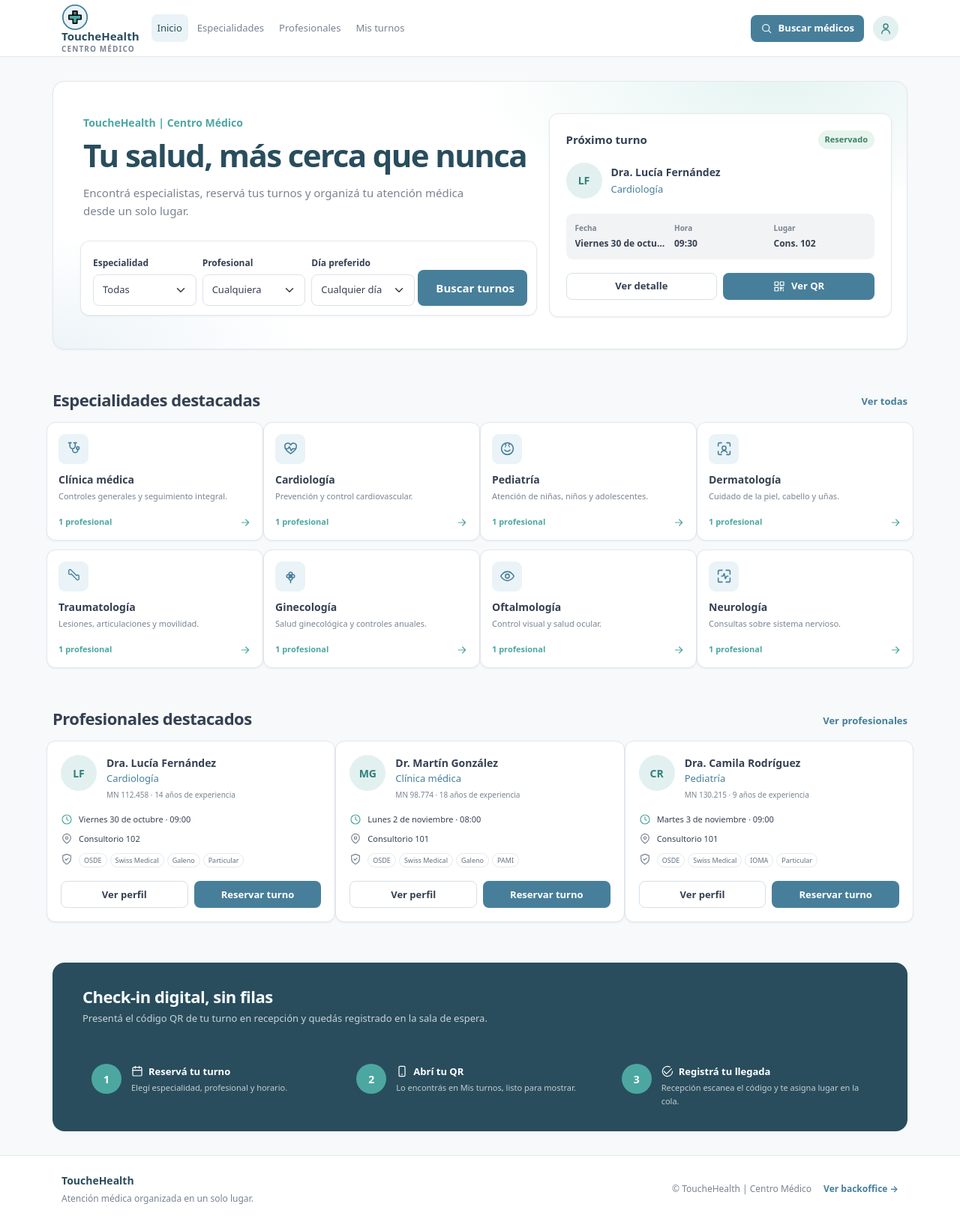
After one commit to matiasozores7/ids-2026-touchescript-salud-integral, a Flask app: template frontend/templates/pacientes/home.html in a window 1280 px wide. The commit adds this page. Shown: the whole page at 75% size. Run offline with Flask 3, Linux system fonts and the light colour scheme; the template is opened without the code that fills it, so the values that code supplies are empty.

Commit message:
refactor:adaptar home pacientes para usar bootstrap

```diff
--- a/frontend/static/css/home.css
+++ b/frontend/static/css/home.css
@@ -1,7 +1,5 @@
 .page-content {
-  width: min(100% - 32px, 1152px);
   flex: 1;
-  margin: 0 auto;
   padding: 32px 0;
 }
 
@@ -21,10 +19,7 @@
 }
 
 .hero-grid {
-  display: grid;
-  grid-template-columns: 1.25fr 1fr;
-  align-items: center;
-  gap: 40px;
+  --bs-gutter-x: 2.5rem;
 }
 
 .eyebrow {
@@ -53,10 +48,6 @@
 }
 
 .appointment-search {
-  display: grid;
-  grid-template-columns: 1fr 1fr .8fr auto;
-  align-items: end;
-  gap: 10px;
   margin-top: 28px;
   border: 1px solid var(--border);
   border-radius: 12px;
@@ -77,21 +68,19 @@
   font-weight: 600;
 }
 
-.form-field select {
-  width: 100%;
+.form-field .form-select {
   height: 42px;
   min-width: 0;
-  border: 1px solid #dfe5e9;
   border-radius: 8px;
-  padding: 0 28px 0 10px;
-  background: #fff;
   color: #354052;
+  padding-top: 0;
+  padding-bottom: 0;
   font-size: 13px;
 }
 
-.form-field select:focus {
+.form-field .form-select:focus {
   border-color: var(--primary);
-  outline: 3px solid rgb(71 127 154 / 15%);
+  box-shadow: 0 0 0 .2rem rgb(71 127 154 / 15%);
 }
 
 .search-submit {
@@ -225,9 +214,7 @@
 }
 
 .specialty-grid {
-  display: grid;
-  grid-template-columns: repeat(4, minmax(0, 1fr));
-  gap: 12px;
+  --bs-gutter-y: .75rem;
 }
 
 .specialty-card {
@@ -306,9 +293,7 @@
 }
 
 .doctor-grid {
-  display: grid;
-  grid-template-columns: repeat(3, minmax(0, 1fr));
-  gap: 15px;
+  --bs-gutter-y: 1rem;
 }
 
 .doctor-card {
@@ -419,9 +404,6 @@
 }
 
 .checkin-steps {
-  display: grid;
-  grid-template-columns: repeat(3, minmax(0, 1fr));
-  gap: 24px;
   margin: 27px 0 0;
   padding: 0;
   list-style: none;
--- /dev/null
+++ b/frontend/templates/pacientes/home.html
@@ -0,0 +1,223 @@
+{% extends "base.html" %}
+
+{% block title %}Turnos médicos online · ToucheHealth | Centro Médico{% endblock %}
+
+{% block page_styles %}
+  <link rel="stylesheet" href="{{ url_for('static', filename='css/home.css') }}">
+{% endblock %}
+
+{% block content %}
+<div class="home-page" id="inicio">
+  <section class="hero-panel">
+    <div class="hero-grid row align-items-center g-4">
+      <div class="hero-copy col-lg-7">
+        <p class="eyebrow">ToucheHealth | Centro Médico</p>
+        <h1>Tu salud, más cerca que nunca</h1>
+        <p class="hero-description">Encontrá especialistas, reservá tus turnos y organizá tu atención médica desde un solo lugar.</p>
+
+        <form class="appointment-search row g-2 align-items-end" action="{{ url_for('patient_home') }}" method="get">
+          <label class="form-field col-md-4 col-lg-3">
+            <span>Especialidad</span>
+            <select class="form-select" name="especialidad">
+              <option value="">Todas</option>
+              <option value="sp-clinica">Clínica médica</option>
+              <option value="sp-cardio">Cardiología</option>
+              <option value="sp-pedia">Pediatría</option>
+              <option value="sp-derma">Dermatología</option>
+              <option value="sp-trauma">Traumatología</option>
+              <option value="sp-gine">Ginecología</option>
+              <option value="sp-oftalmo">Oftalmología</option>
+              <option value="sp-neuro">Neurología</option>
+            </select>
+          </label>
+          <label class="form-field col-md-4 col-lg-3">
+            <span>Profesional</span>
+            <select class="form-select" name="q" id="doctor-filter">
+              <option value="">Cualquiera</option>
+              <option value="Fernández" data-specialty="sp-cardio">Dra. Fernández</option>
+              <option value="González" data-specialty="sp-clinica">Dr. González</option>
+              <option value="Rodríguez" data-specialty="sp-pedia">Dra. Rodríguez</option>
+              <option value="López" data-specialty="sp-trauma">Dr. López</option>
+              <option value="Pérez" data-specialty="sp-derma">Dra. Pérez</option>
+              <option value="Romero" data-specialty="sp-neuro">Dr. Romero</option>
+              <option value="Martínez" data-specialty="sp-gine">Dra. Martínez</option>
+              <option value="Herrera" data-specialty="sp-oftalmo">Dr. Herrera</option>
+            </select>
+          </label>
+          <label class="form-field col-md-4 col-lg-3">
+            <span>Día preferido</span>
+            <select class="form-select" name="dia">
+              <option value="">Cualquier día</option>
+              <option value="1">Lunes</option>
+              <option value="2">Martes</option>
+              <option value="3">Miércoles</option>
+              <option value="4">Jueves</option>
+              <option value="5">Viernes</option>
+              <option value="6">Sábado</option>
+            </select>
+          </label>
+          <button class="button button-primary button-large search-submit col-md-12 col-lg-3" type="submit">
+            <svg viewBox="0 0 24 24" aria-hidden="true"><circle cx="10.8" cy="10.8" r="6.8"/><path d="m16 16 4.5 4.5"/></svg>
+            Buscar turnos
+          </button>
+        </form>
+      </div>
+
+      <article class="next-appointment card col-lg-5" id="proximo-turno">
+        <div class="card-heading">
+          <h2>Próximo turno</h2>
+          <span class="status-badge">Reservado</span>
+        </div>
+        <div class="appointment-doctor">
+          <span class="avatar avatar-large">LF</span>
+          <div>
+            <p class="doctor-name">Dra. Lucía Fernández</p>
+            <p class="doctor-specialty">Cardiología</p>
+          </div>
+        </div>
+        <dl class="appointment-facts">
+          <div><dt>Fecha</dt><dd>Viernes 30 de octubre</dd></div>
+          <div><dt>Hora</dt><dd>09:30</dd></div>
+          <div><dt>Lugar</dt><dd>Cons. 102</dd></div>
+        </dl>
+        <div class="card-actions">
+          <a class="button button-outline button-small" href="#proximo-turno">Ver detalle</a>
+          <a class="button button-primary button-small" href="#proximo-turno">
+            <svg viewBox="0 0 24 24" aria-hidden="true"><rect x="3" y="3" width="7" height="7"/><rect x="14" y="3" width="7" height="7"/><rect x="3" y="14" width="7" height="7"/><path d="M14 14h3v3h-3zM20 14v2M14 20h2M20 19v2"/></svg>
+            Ver QR
+          </a>
+        </div>
+      </article>
+    </div>
+  </section>
+
+  <section class="content-section" id="especialidades">
+    <div class="section-heading">
+      <h2>Especialidades destacadas</h2>
+      <a href="#especialidades">Ver todas</a>
+    </div>
+    <div class="specialty-grid row g-3">
+      <a class="specialty-card col-6 col-md-4 col-lg-3" href="#profesionales">
+        <span class="specialty-icon" aria-hidden="true"><svg viewBox="0 0 24 24"><path d="M6 3v5a4 4 0 0 0 8 0V3M4 3h4M12 3h4M10 12v2a4 4 0 0 0 8 0v-1"/><circle cx="18" cy="11" r="2"/></svg></span>
+        <span class="specialty-name">Clínica médica</span><span class="specialty-description">Controles generales y seguimiento integral.</span>
+        <span class="specialty-count">1 profesional <svg viewBox="0 0 24 24" aria-hidden="true"><path d="M5 12h14M13 6l6 6-6 6"/></svg></span>
+      </a>
+      <a class="specialty-card col-6 col-md-4 col-lg-3" href="#profesionales">
+        <span class="specialty-icon" aria-hidden="true"><svg viewBox="0 0 24 24"><path d="M20.8 8.6c0 5.2-8.8 11-8.8 11S3.2 13.8 3.2 8.6A4.6 4.6 0 0 1 12 6.4a4.6 4.6 0 0 1 8.8 2.2Z"/><path d="M4 12h4l2-3 3 6 2-3h5"/></svg></span>
+        <span class="specialty-name">Cardiología</span><span class="specialty-description">Prevención y control cardiovascular.</span>
+        <span class="specialty-count">1 profesional <svg viewBox="0 0 24 24" aria-hidden="true"><path d="M5 12h14M13 6l6 6-6 6"/></svg></span>
+      </a>
+      <a class="specialty-card col-6 col-md-4 col-lg-3" href="#profesionales">
+        <span class="specialty-icon" aria-hidden="true"><svg viewBox="0 0 24 24"><circle cx="12" cy="12" r="9"/><path d="M8 14s1.3 2 4 2 4-2 4-2M9 9h.01M15 9h.01M9 5l1 2M15 5l-1 2"/></svg></span>
+        <span class="specialty-name">Pediatría</span><span class="specialty-description">Atención de niñas, niños y adolescentes.</span>
+        <span class="specialty-count">1 profesional <svg viewBox="0 0 24 24" aria-hidden="true"><path d="M5 12h14M13 6l6 6-6 6"/></svg></span>
+      </a>
+      <a class="specialty-card col-6 col-md-4 col-lg-3" href="#profesionales">
+        <span class="specialty-icon" aria-hidden="true"><svg viewBox="0 0 24 24"><path d="M3 8V5a2 2 0 0 1 2-2h3M16 3h3a2 2 0 0 1 2 2v3M21 16v3a2 2 0 0 1-2 2h-3M8 21H5a2 2 0 0 1-2-2v-3"/><circle cx="12" cy="11" r="3"/><path d="M7.5 18a5 5 0 0 1 9 0"/></svg></span>
+        <span class="specialty-name">Dermatología</span><span class="specialty-description">Cuidado de la piel, cabello y uñas.</span>
+        <span class="specialty-count">1 profesional <svg viewBox="0 0 24 24" aria-hidden="true"><path d="M5 12h14M13 6l6 6-6 6"/></svg></span>
+      </a>
+      <a class="specialty-card col-6 col-md-4 col-lg-3" href="#profesionales">
+        <span class="specialty-icon" aria-hidden="true"><svg viewBox="0 0 24 24"><path d="M7 8a2.5 2.5 0 1 1-3.5-3.5A2.5 2.5 0 1 1 7 1l10 10a2.5 2.5 0 1 1 3.5 3.5A2.5 2.5 0 1 1 17 18Z" transform="translate(2 2) scale(.83)"/></svg></span>
+        <span class="specialty-name">Traumatología</span><span class="specialty-description">Lesiones, articulaciones y movilidad.</span>
+        <span class="specialty-count">1 profesional <svg viewBox="0 0 24 24" aria-hidden="true"><path d="M5 12h14M13 6l6 6-6 6"/></svg></span>
+      </a>
+      <a class="specialty-card col-6 col-md-4 col-lg-3" href="#profesionales">
+        <span class="specialty-icon" aria-hidden="true"><svg viewBox="0 0 24 24"><path d="M12 12c-4-1-3-6 0-6s4 5 0 6Zm0 0c1-4 6-3 6 0s-5 4-6 0Zm0 0c4 1 3 6 0 6s-4-5 0-6Zm0 0c-1 4-6 3-6 0s5-4 6 0Z"/><circle cx="12" cy="12" r="2"/><path d="M12 18v4"/></svg></span>
+        <span class="specialty-name">Ginecología</span><span class="specialty-description">Salud ginecológica y controles anuales.</span>
+        <span class="specialty-count">1 profesional <svg viewBox="0 0 24 24" aria-hidden="true"><path d="M5 12h14M13 6l6 6-6 6"/></svg></span>
+      </a>
+      <a class="specialty-card col-6 col-md-4 col-lg-3" href="#profesionales">
+        <span class="specialty-icon" aria-hidden="true"><svg viewBox="0 0 24 24"><path d="M2 12s3.5-7 10-7 10 7 10 7-3.5 7-10 7S2 12 2 12Z"/><circle cx="12" cy="12" r="3"/></svg></span>
+        <span class="specialty-name">Oftalmología</span><span class="specialty-description">Control visual y salud ocular.</span>
+        <span class="specialty-count">1 profesional <svg viewBox="0 0 24 24" aria-hidden="true"><path d="M5 12h14M13 6l6 6-6 6"/></svg></span>
+      </a>
+      <a class="specialty-card col-6 col-md-4 col-lg-3" href="#profesionales">
+        <span class="specialty-icon" aria-hidden="true"><svg viewBox="0 0 24 24"><path d="M9 3H5a2 2 0 0 0-2 2v4m12-6h4a2 2 0 0 1 2 2v4M3 15v4a2 2 0 0 0 2 2h4m12-6v4a2 2 0 0 1-2 2h-4"/><path d="M8 12h2l2-4 2 8 2-4h2"/></svg></span>
+        <span class="specialty-name">Neurología</span><span class="specialty-description">Consultas sobre sistema nervioso.</span>
+        <span class="specialty-count">1 profesional <svg viewBox="0 0 24 24" aria-hidden="true"><path d="M5 12h14M13 6l6 6-6 6"/></svg></span>
+      </a>
+    </div>
+  </section>
+
+  <section class="content-section" id="profesionales">
+    <div class="section-heading">
+      <h2>Profesionales destacados</h2>
+      <a href="#profesionales">Ver profesionales</a>
+    </div>
+    <div class="doctor-grid row g-3">
+        <article class="doctor-card card col-lg-4">
+          <div class="doctor-card-heading">
+            <span class="avatar avatar-large">LF</span>
+            <div class="doctor-summary">
+              <h3>Dra. Lucía Fernández</h3>
+              <p class="doctor-specialty">Cardiología</p>
+              <p class="doctor-credentials">MN 112.458 · 14 años de experiencia</p>
+            </div>
+          </div>
+          <dl class="doctor-details">
+            <div>
+              <svg class="detail-icon teal-icon" viewBox="0 0 24 24" aria-hidden="true"><circle cx="12" cy="12" r="9"/><path d="M12 7v5l3 2"/></svg>
+              <dt class="visually-hidden">Próxima disponibilidad</dt><dd>Viernes 30 de octubre · 09:00</dd>
+            </div>
+            <div>
+              <svg class="detail-icon" viewBox="0 0 24 24" aria-hidden="true"><path d="M20 10c0 5-8 11-8 11S4 15 4 10a8 8 0 1 1 16 0Z"/><circle cx="12" cy="10" r="2.5"/></svg>
+              <dt class="visually-hidden">Consultorio</dt><dd>Consultorio 102</dd>
+            </div>
+            <div class="insurance-row">
+              <svg class="detail-icon" viewBox="0 0 24 24" aria-hidden="true"><path d="M12 22s8-4 8-11V5l-8-3-8 3v6c0 7 8 11 8 11Z"/><path d="m9 12 2 2 4-4"/></svg>
+              <dt class="visually-hidden">Coberturas</dt>
+              <dd class="insurance-tags"><span>OSDE</span><span>Swiss Medical</span><span>Galeno</span><span>Particular</span></dd>
+            </div>
+          </dl>
+          <div class="card-actions doctor-card-actions">
+            <a class="button button-outline button-small" href="#profesionales">Ver perfil</a>
+            <a class="button button-primary button-small" href="#proximo-turno">Reservar turno</a>
+          </div>
+        </article>
+        <article class="doctor-card card col-lg-4">
+          <div class="doctor-card-heading">
+            <span class="avatar avatar-large">MG</span>
+            <div class="doctor-summary">
+              <h3>Dr. Martín González</h3>
+              <p class="doctor-specialty">Clínica médica</p>
+              <p class="doctor-credentials">MN 98.774 · 18 años de experiencia</p>
+            </div>
+          </div>
+          <dl class="doctor-details">
+            <div><svg class="detail-icon teal-icon" viewBox="0 0 24 24" aria-hidden="true"><circle cx="12" cy="12" r="9"/><path d="M12 7v5l3 2"/></svg><dt class="visually-hidden">Próxima disponibilidad</dt><dd>Lunes 2 de noviembre · 08:00</dd></div>
+            <div><svg class="detail-icon" viewBox="0 0 24 24" aria-hidden="true"><path d="M20 10c0 5-8 11-8 11S4 15 4 10a8 8 0 1 1 16 0Z"/><circle cx="12" cy="10" r="2.5"/></svg><dt class="visually-hidden">Consultorio</dt><dd>Consultorio 101</dd></div>
+            <div class="insurance-row"><svg class="detail-icon" viewBox="0 0 24 24" aria-hidden="true"><path d="M12 22s8-4 8-11V5l-8-3-8 3v6c0 7 8 11 8 11Z"/><path d="m9 12 2 2 4-4"/></svg><dt class="visually-hidden">Coberturas</dt><dd class="insurance-tags"><span>OSDE</span><span>Swiss Medical</span><span>Galeno</span><span>PAMI</span></dd></div>
+          </dl>
+          <div class="card-actions doctor-card-actions"><a class="button button-outline button-small" href="#profesionales">Ver perfil</a><a class="button button-primary button-small" href="#proximo-turno">Reservar turno</a></div>
+        </article>
+        <article class="doctor-card card col-lg-4">
+          <div class="doctor-card-heading">
+            <span class="avatar avatar-large">CR</span>
+            <div class="doctor-summary">
+              <h3>Dra. Camila Rodríguez</h3>
+              <p class="doctor-specialty">Pediatría</p>
+              <p class="doctor-credentials">MN 130.215 · 9 años de experiencia</p>
+            </div>
+          </div>
+          <dl class="doctor-details">
+            <div><svg class="detail-icon teal-icon" viewBox="0 0 24 24" aria-hidden="true"><circle cx="12" cy="12" r="9"/><path d="M12 7v5l3 2"/></svg><dt class="visually-hidden">Próxima disponibilidad</dt><dd>Martes 3 de noviembre · 09:00</dd></div>
+            <div><svg class="detail-icon" viewBox="0 0 24 24" aria-hidden="true"><path d="M20 10c0 5-8 11-8 11S4 15 4 10a8 8 0 1 1 16 0Z"/><circle cx="12" cy="10" r="2.5"/></svg><dt class="visually-hidden">Consultorio</dt><dd>Consultorio 101</dd></div>
+            <div class="insurance-row"><svg class="detail-icon" viewBox="0 0 24 24" aria-hidden="true"><path d="M12 22s8-4 8-11V5l-8-3-8 3v6c0 7 8 11 8 11Z"/><path d="m9 12 2 2 4-4"/></svg><dt class="visually-hidden">Coberturas</dt><dd class="insurance-tags"><span>OSDE</span><span>Swiss Medical</span><span>IOMA</span><span>Particular</span></dd></div>
+          </dl>
+          <div class="card-actions doctor-card-actions"><a class="button button-outline button-small" href="#profesionales">Ver perfil</a><a class="button button-primary button-small" href="#proximo-turno">Reservar turno</a></div>
+        </article>
+    </div>
+  </section>
+
+  <section class="checkin-panel">
+    <h2>Check-in digital, sin filas</h2>
+    <p class="checkin-description">Presentá el código QR de tu turno en recepción y quedás registrado en la sala de espera.</p>
+    <ol class="checkin-steps row g-4">
+      <li class="col-md-4"><span class="step-number">1</span><div><h3><svg viewBox="0 0 24 24" aria-hidden="true"><rect x="3" y="4" width="18" height="17" rx="2"/><path d="M16 2v4M8 2v4M3 10h18"/></svg>Reservá tu turno</h3><p>Elegí especialidad, profesional y horario.</p></div></li>
+      <li class="col-md-4"><span class="step-number">2</span><div><h3><svg viewBox="0 0 24 24" aria-hidden="true"><rect x="6" y="2" width="12" height="20" rx="2"/><path d="M11 18h2"/></svg>Abrí tu QR</h3><p>Lo encontrás en Mis turnos, listo para mostrar.</p></div></li>
+      <li class="col-md-4"><span class="step-number">3</span><div><h3><svg viewBox="0 0 24 24" aria-hidden="true"><path d="M20 7 10 17l-5-5"/><path d="M22 12a10 10 0 1 1-5-8.7"/></svg>Registrá tu llegada</h3><p>Recepción escanea el código y te asigna lugar en la cola.</p></div></li>
+    </ol>
+  </section>
+</div>
+{% endblock %}
```
Also changed, not shown: other parts of frontend/static/css/home.css (+47 -0 lines).
